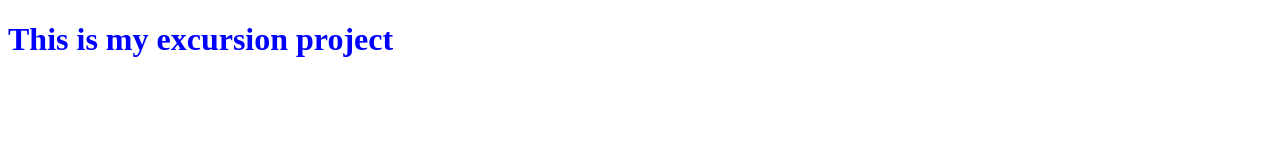
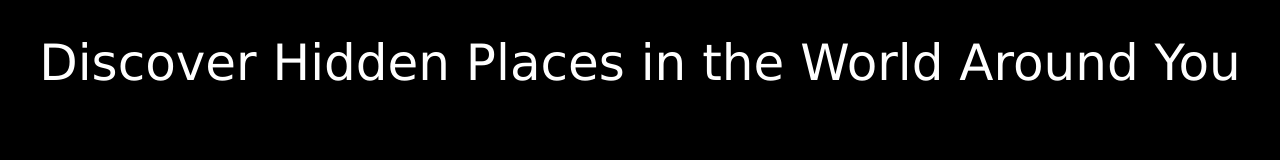
Before and after one commit to eschmidtke/excursion, a plain HTML site: page index.html in a window 1280 px wide. Drawn offline with Linux system fonts and the light colour scheme.

Commit message:
Rough html.

```diff
--- a/index.html
+++ b/index.html
@@ -6,6 +6,6 @@
   <link type="text/css" rel="stylesheet" href="resources/css/style.css">
 </head>
 <body>
-  <h1>This is my excursion project</h1>
+  <h1>Discover Hidden Places in the World Around You</h1>
 </body>
 </html>
--- a/resources/css/style.css
+++ b/resources/css/style.css
@@ -1 +1,19 @@
-h1 {color:blue;}
+html {
+  font-family: Verdana;
+  background-color: #000;
+}
+
+body {
+  color: #fff;
+  text-align: center;
+}
+
+h1 {
+  font-size:50px;
+  text-align: center;
+  font-weight: normal;
+}
+
+a {
+  color: aquamarine;
+}
```
